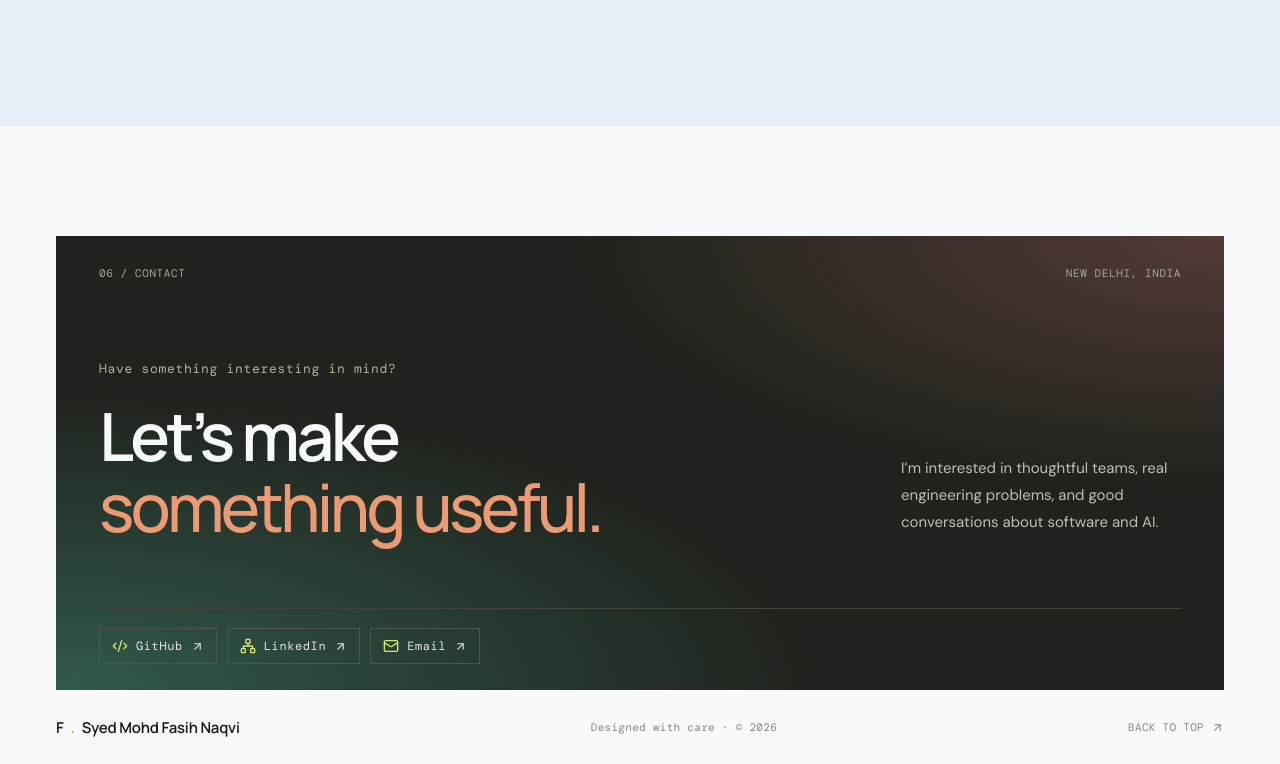
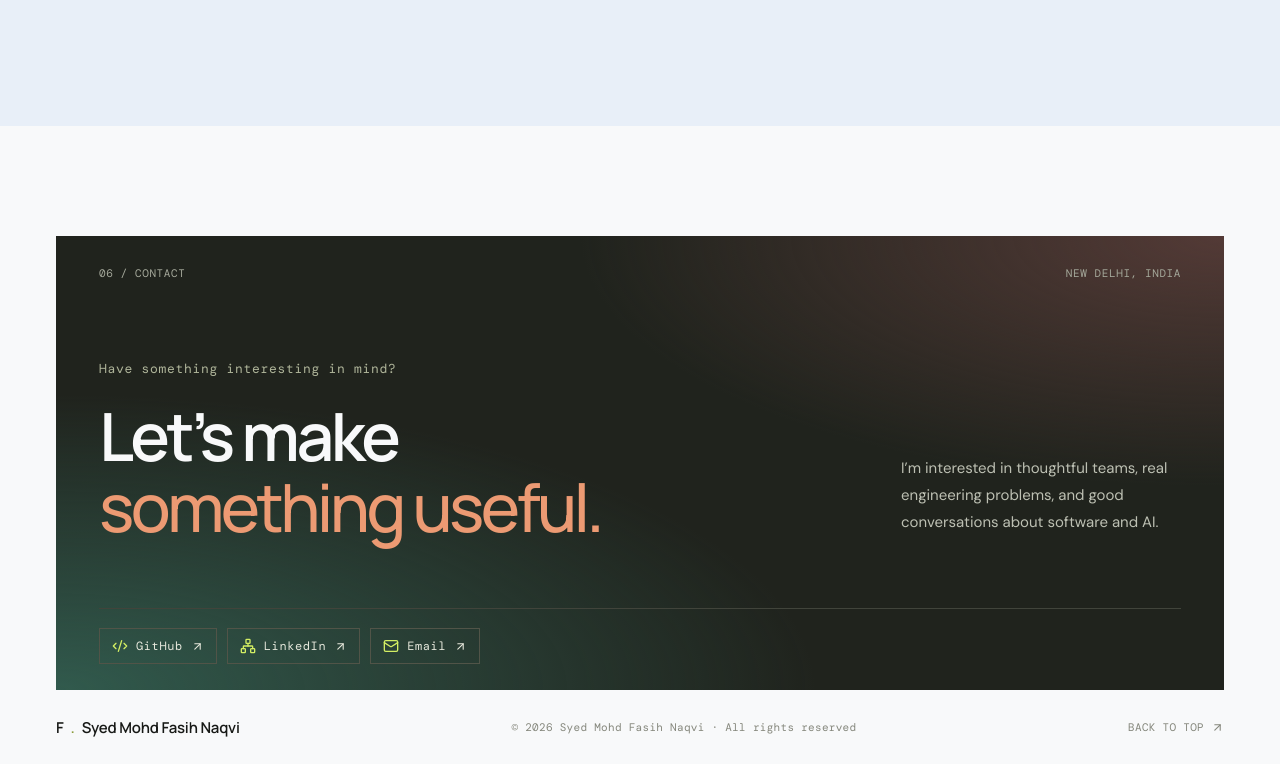
Before and after one commit to fasihnaqvi738/Portfolio, a React (Vite) app: page / in a window 1280 px wide. Shown: the part 8075-8839 px from the top of the page. Built offline with nearby package versions, Linux system fonts and the light colour scheme.

Commit message:
Update portfolio

```diff
--- a/src/App.tsx
+++ b/src/App.tsx
@@ -128,7 +128,7 @@ function App() {
 
       <section className="certifications-section section-pad" id="certifications"><div className="section-shell"><SectionHeading index="05" eyebrow="Certifications" title={<>Coursework &amp; Credentials<br /><em>earned along the way.</em></>} aside="Verified course certificates, skills assessments, and academic minors." /><motion.div className="certifications-grid" initial="hidden" whileInView="visible" viewport={{ once: true, amount: 0.12 }} variants={{ visible: { transition: { staggerChildren: 0.07 } } }}>{certifications.map((certification, index) => <motion.a className={`credential-card credential-${certification.kind}`} href={certification.url} target="_blank" rel="noreferrer" key={certification.url} variants={rise}><div className="credential-topline"><span>{certification.kindLabel}</span><span>{String(index + 1).padStart(2, '0')}</span></div><div><h3>{certification.title}</h3><p>{certification.issuer}</p></div><span className="credential-link">View credential <ArrowUpRight size={14} /></span></motion.a>)}</motion.div></div></section>
 
-      <section className="contact-section section-shell" id="contact"><div className="contact-panel"><div className="contact-topline"><span>06 / CONTACT</span><span>NEW DELHI, INDIA</span></div><div className="contact-main"><div><span className="eyebrow">Have something interesting in mind?</span><h2>Let’s make<br /><em>something useful.</em></h2></div><p>I’m interested in thoughtful teams, real engineering problems, and good conversations about software and AI.</p></div><div className="contact-bottom"><div className="contact-links">{socialLinks.map(({ label, href, icon: Icon }) => <a href={href} key={label} target="_blank" rel="noreferrer"><Icon size={16} /> {label} <ArrowUpRight size={13} /></a>)}</div></div></div><footer><a href="#home" onClick={(e) => { e.preventDefault(); scrollTo('home') }}>F<span>.</span> {profile.name}</a><span>Designed with care · © {new Date().getFullYear()}</span><a href="#home" onClick={(e) => { e.preventDefault(); scrollTo('home') }}>BACK TO TOP <ArrowUpRight size={13} /></a></footer></section>
+      <section className="contact-section section-shell" id="contact"><div className="contact-panel"><div className="contact-topline"><span>06 / CONTACT</span><span>NEW DELHI, INDIA</span></div><div className="contact-main"><div><span className="eyebrow">Have something interesting in mind?</span><h2>Let’s make<br /><em>something useful.</em></h2></div><p>I’m interested in thoughtful teams, real engineering problems, and good conversations about software and AI.</p></div><div className="contact-bottom"><div className="contact-links">{socialLinks.map(({ label, href, icon: Icon }) => <a href={href} key={label} target="_blank" rel="noreferrer"><Icon size={16} /> {label} <ArrowUpRight size={13} /></a>)}</div></div></div><footer><a href="#home" onClick={(e) => { e.preventDefault(); scrollTo('home') }}>F<span>.</span> {profile.name}</a><span>© 2026 Syed Mohd Fasih Naqvi · All rights reserved</span><a href="#home" onClick={(e) => { e.preventDefault(); scrollTo('home') }}>BACK TO TOP <ArrowUpRight size={13} /></a></footer></section>
     </main>
     <AnimatePresence>{selectedProject && <ProjectDialog project={selectedProject} onClose={() => setSelectedProject(null)} />}</AnimatePresence>
   </>
```
